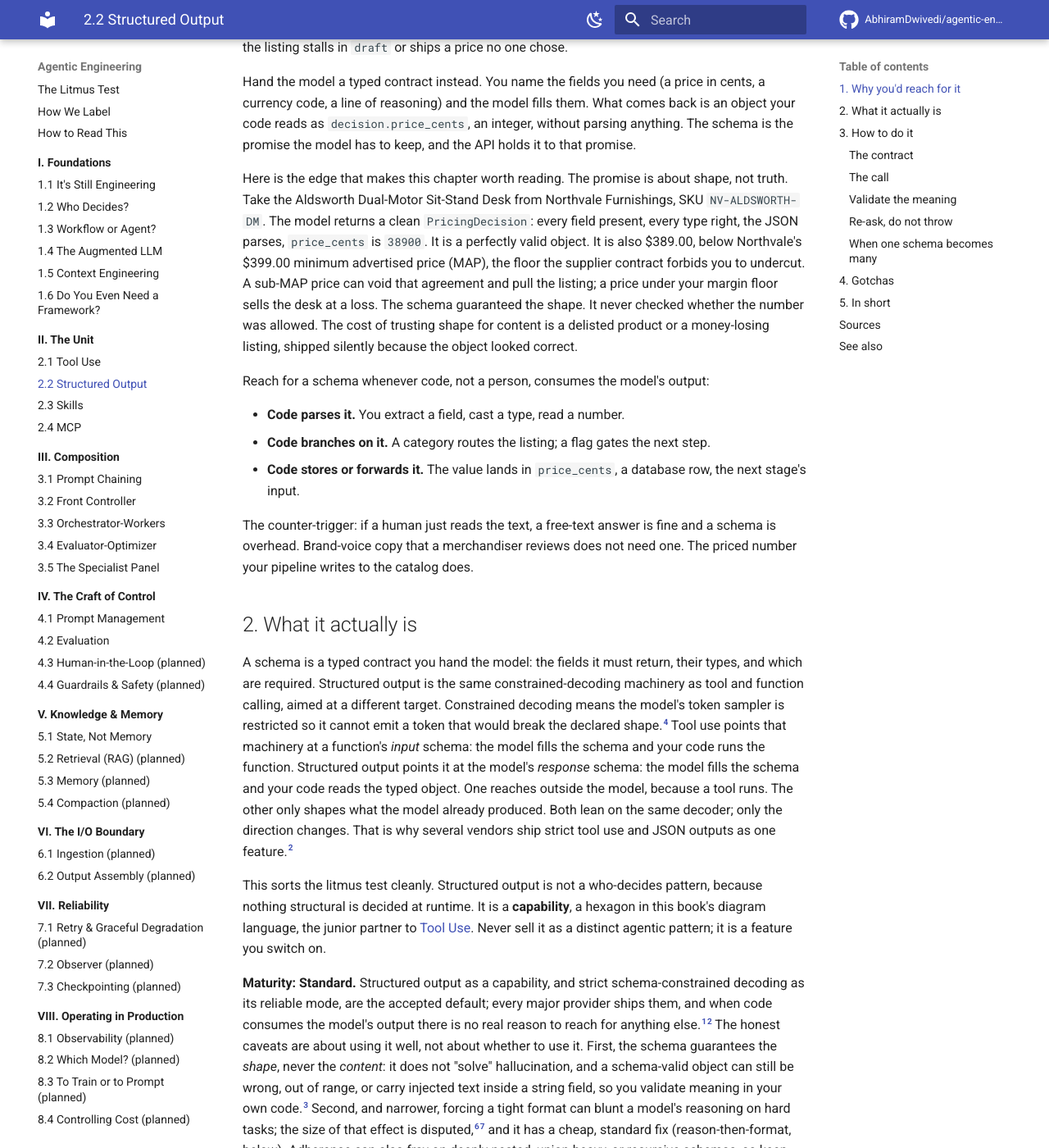
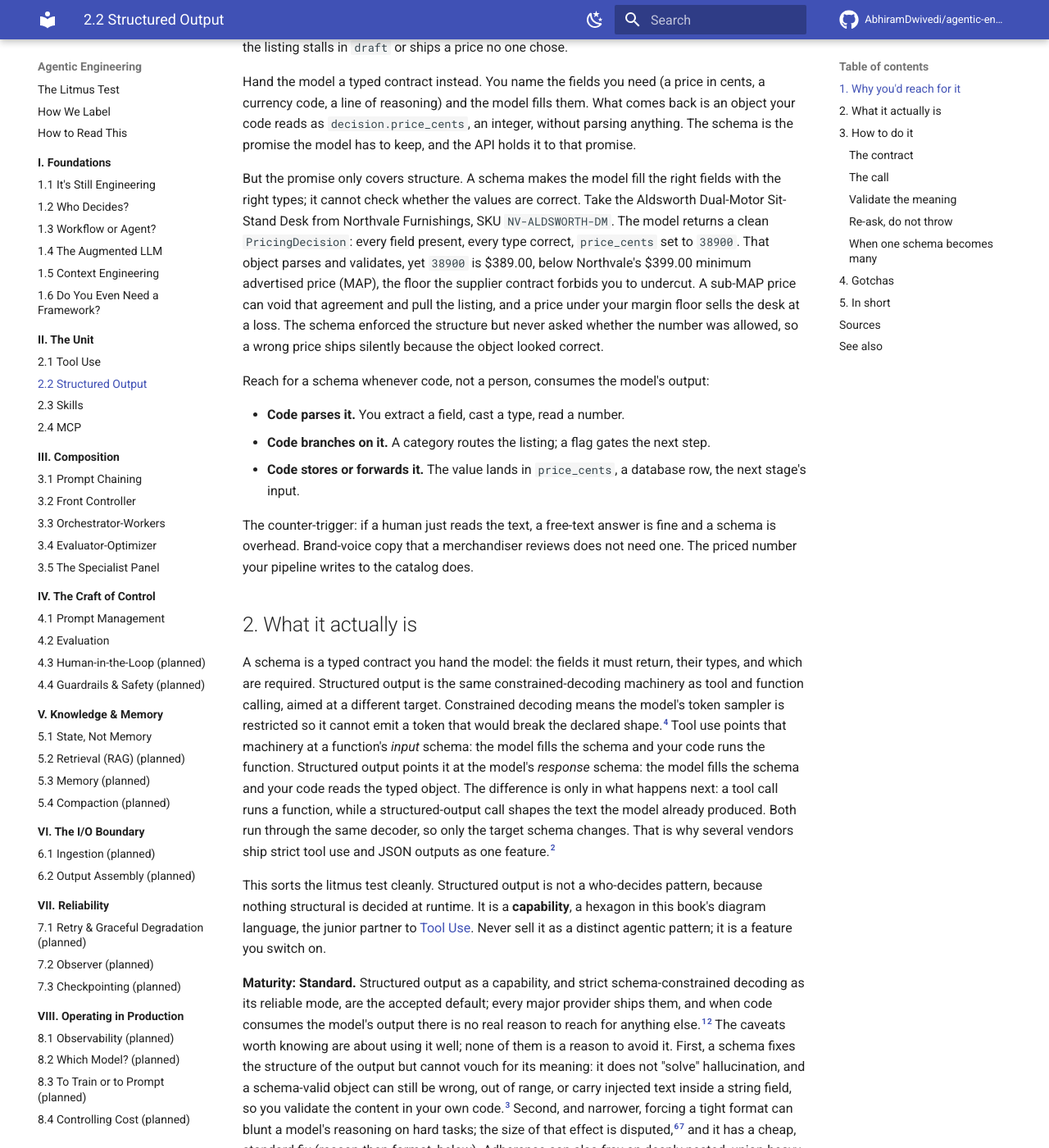
Before and after one commit to AbhiramDwivedi/agentic-engineering, an MkDocs documentation site: the page built from docs/the-unit/structured-output.md, in a window 1280 px wide and 1400 px high, scrolled down 546 px. Shown: the whole window at 82% size. Built offline with MkDocs 1.6.1 and Material for MkDocs 9.7.7, drawn with Linux system fonts in a browser that asks for light colours; comment, search, counter and statistics services are not loaded; some of the changed text lies outside the part shown.

Commit message:
2.2: cut performed cadence and signposting (de-slop pass)
Rewrite the contrast-reflex and performed short-sentence pairs the draft leaned on ('the promise is about shape, not truth'; 'The schema guaranteed the shape. It never checked...'), the 'Here is the edge...' and 'This is the chapter's center' signposting, and the manufactured 'one line to hold' closer, into plain declarative prose. Meaning, code, and citations unchanged. prose_lint contrast density 3.5 to 2.7 per 1000 words, no hard tells.

Co-Authored-By: Claude Opus 4.8 <noreply@anthropic.com>

```diff
--- a/docs/the-unit/structured-output.md
+++ b/docs/the-unit/structured-output.md
@@ -12,7 +12,7 @@ Ask a bare model to set a price and it answers in a sentence that happens to con
 
 Hand the model a typed contract instead. You name the fields you need (a price in cents, a currency code, a line of reasoning) and the model fills them. What comes back is an object your code reads as `decision.price_cents`, an integer, without parsing anything. The schema is the promise the model has to keep, and the API holds it to that promise.
 
-Here is the edge that makes this chapter worth reading. The promise is about shape, not truth. Take the Aldsworth Dual-Motor Sit-Stand Desk from Northvale Furnishings, SKU `NV-ALDSWORTH-DM`. The model returns a clean `PricingDecision`: every field present, every type right, the JSON parses, `price_cents` is `38900`. It is a perfectly valid object. It is also $389.00, below Northvale's $399.00 minimum advertised price (MAP), the floor the supplier contract forbids you to undercut. A sub-MAP price can void that agreement and pull the listing; a price under your margin floor sells the desk at a loss. The schema guaranteed the shape. It never checked whether the number was allowed. The cost of trusting shape for content is a delisted product or a money-losing listing, shipped silently because the object looked correct.
+But the promise only covers structure. A schema makes the model fill the right fields with the right types; it cannot check whether the values are correct. Take the Aldsworth Dual-Motor Sit-Stand Desk from Northvale Furnishings, SKU `NV-ALDSWORTH-DM`. The model returns a clean `PricingDecision`: every field present, every type correct, `price_cents` set to `38900`. That object parses and validates, yet `38900` is $389.00, below Northvale's $399.00 minimum advertised price (MAP), the floor the supplier contract forbids you to undercut. A sub-MAP price can void that agreement and pull the listing, and a price under your margin floor sells the desk at a loss. The schema enforced the structure but never asked whether the number was allowed, so a wrong price ships silently because the object looked correct.
 
 Reach for a schema whenever code, not a person, consumes the model's output:
 
@@ -24,11 +24,11 @@ The counter-trigger: if a human just reads the text, a free-text answer is fine
 
 ## 2. What it actually is
 
-A schema is a typed contract you hand the model: the fields it must return, their types, and which are required. Structured output is the same constrained-decoding machinery as tool and function calling, aimed at a different target. Constrained decoding means the model's token sampler is restricted so it cannot emit a token that would break the declared shape.[^outlines] Tool use points that machinery at a function's *input* schema: the model fills the schema and your code runs the function. Structured output points it at the model's *response* schema: the model fills the schema and your code reads the typed object. One reaches outside the model, because a tool runs. The other only shapes what the model already produced. Both lean on the same decoder; only the direction changes. That is why several vendors ship strict tool use and JSON outputs as one feature.[^anthropic]
+A schema is a typed contract you hand the model: the fields it must return, their types, and which are required. Structured output is the same constrained-decoding machinery as tool and function calling, aimed at a different target. Constrained decoding means the model's token sampler is restricted so it cannot emit a token that would break the declared shape.[^outlines] Tool use points that machinery at a function's *input* schema: the model fills the schema and your code runs the function. Structured output points it at the model's *response* schema: the model fills the schema and your code reads the typed object. The difference is only in what happens next: a tool call runs a function, while a structured-output call shapes the text the model already produced. Both run through the same decoder, so only the target schema changes. That is why several vendors ship strict tool use and JSON outputs as one feature.[^anthropic]
 
 This sorts the litmus test cleanly. Structured output is not a who-decides pattern, because nothing structural is decided at runtime. It is a **capability**, a hexagon in this book's diagram language, the junior partner to [Tool Use](tool-use.md). Never sell it as a distinct agentic pattern; it is a feature you switch on.
 
-**Maturity: Standard.** Structured output as a capability, and strict schema-constrained decoding as its reliable mode, are the accepted default; every major provider ships them, and when code consumes the model's output there is no real reason to reach for anything else.[^openai][^anthropic] The honest caveats are about using it well, not about whether to use it. First, the schema guarantees the *shape*, never the *content*: it does not "solve" hallucination, and a schema-valid object can still be wrong, out of range, or carry injected text inside a string field, so you validate meaning in your own code.[^gemini] Second, and narrower, forcing a tight format can blunt a model's reasoning on hard tasks; the size of that effect is disputed,[^tam][^dottxt] and it has a cheap, standard fix (reason-then-format, below). Adherence can also fray on deeply nested, union-heavy, or recursive schemas, so keep them tight and measure the ones that carry weight.[^jsonschemabench]
+**Maturity: Standard.** Structured output as a capability, and strict schema-constrained decoding as its reliable mode, are the accepted default; every major provider ships them, and when code consumes the model's output there is no real reason to reach for anything else.[^openai][^anthropic] The caveats worth knowing are about using it well; none of them is a reason to avoid it. First, a schema fixes the structure of the output but cannot vouch for its meaning: it does not "solve" hallucination, and a schema-valid object can still be wrong, out of range, or carry injected text inside a string field, so you validate the content in your own code.[^gemini] Second, and narrower, forcing a tight format can blunt a model's reasoning on hard tasks; the size of that effect is disputed,[^tam][^dottxt] and it has a cheap, standard fix (reason-then-format, below). Adherence can also fray on deeply nested, union-heavy, or recursive schemas, so keep them tight and measure the ones that carry weight.[^jsonschemabench]
 
 Three reliability tiers are worth keeping straight, because they get conflated and the difference is where listings break:
 
@@ -333,7 +333,7 @@ This is a standing line item in your context budget, covered in [Context Enginee
 
 2. **Format constraint may suppress reasoning.** There is a real finding that forcing a tight output format can degrade a model's reasoning compared with letting it answer freely.[^tam] There is an equally real rebuttal that the degradation traces to prompting and to forcing the answer before the reasoning, and that well-ordered constrained generation matches or beats free text.[^dottxt] The magnitude, and even the direction, of that effect are disputed. The defensible move is reason-then-format: put a free-text `reasoning` field first, let the model think before it commits to the typed payload, and measure your own task rather than assuming either side is right. The schema above is built that way.
 
-3. **Valid shape is not valid content.** This is the chapter's center and worth stating as its own failure mode. Constrained decoding guarantees syntax and shape, never meaning. The `38900` `PricingDecision` is valid in every field and still below MAP. A schema-valid object can be hallucinated, out of range, or carry injected instructions inside a string field, and passing it straight downstream is exactly the OWASP "improper output handling" risk.[^owasp-llm05] Validate the meaning in your code, every time.
+3. **Valid shape is not valid content.** Constrained decoding guarantees the syntax and the structure of the output, but it cannot guarantee the values are right. The `38900` `PricingDecision` is valid in every field and still below MAP. A schema-valid object can be hallucinated, out of range, or carry injected instructions inside a string field, and passing it straight downstream is exactly the OWASP "improper output handling" risk.[^owasp-llm05] Validate the meaning in your code, every time.
 
 4. **The schema lives in your input tokens.** The schema is part of the prompt and is sent on every call, so a large or deeply nested schema costs tokens and attention on every request, and strict-mode compilation can add latency to the first call.[^jsonschemabench] Two levers cut the cost. Keep the schema tight, using the five practices above. And because the schema is a stable prefix, place it ahead of the variable input so the provider's prompt cache can charge it at a discount after the first call, turning a per-call cost into close to a one-time one. See [Controlling Cost](../production/controlling-cost.md) for prompt caching in depth.
 
@@ -341,7 +341,7 @@ This is a standing line item in your context budget, covered in [Context Enginee
 
 ## 5. In short
 
-Use strict schema mode any time downstream code consumes the model's output, and skip it when a human just reads the text. Keep the schema tight and put reasoning first. After the schema validates the shape, validate the meaning in your own code; the MAP and margin check is not optional, because a schema-valid `38900` is a delisted desk. On failure, re-ask with a structured error rather than throwing, and bound the loop. The one line to hold: the schema guarantees the shape, and you are responsible for the content.
+Use strict schema mode any time downstream code consumes the model's output, and skip it when a human just reads the text. Keep the schema tight and put reasoning first. After the schema validates the shape, validate the meaning in your own code; the MAP and margin check is not optional, because a schema-valid `38900` is a delisted desk. On failure, re-ask with a structured error rather than throwing, and bound the loop. The schema gets you a well-formed object; checking that it is also correct is your code's job.
 
 ## Sources
 
```
